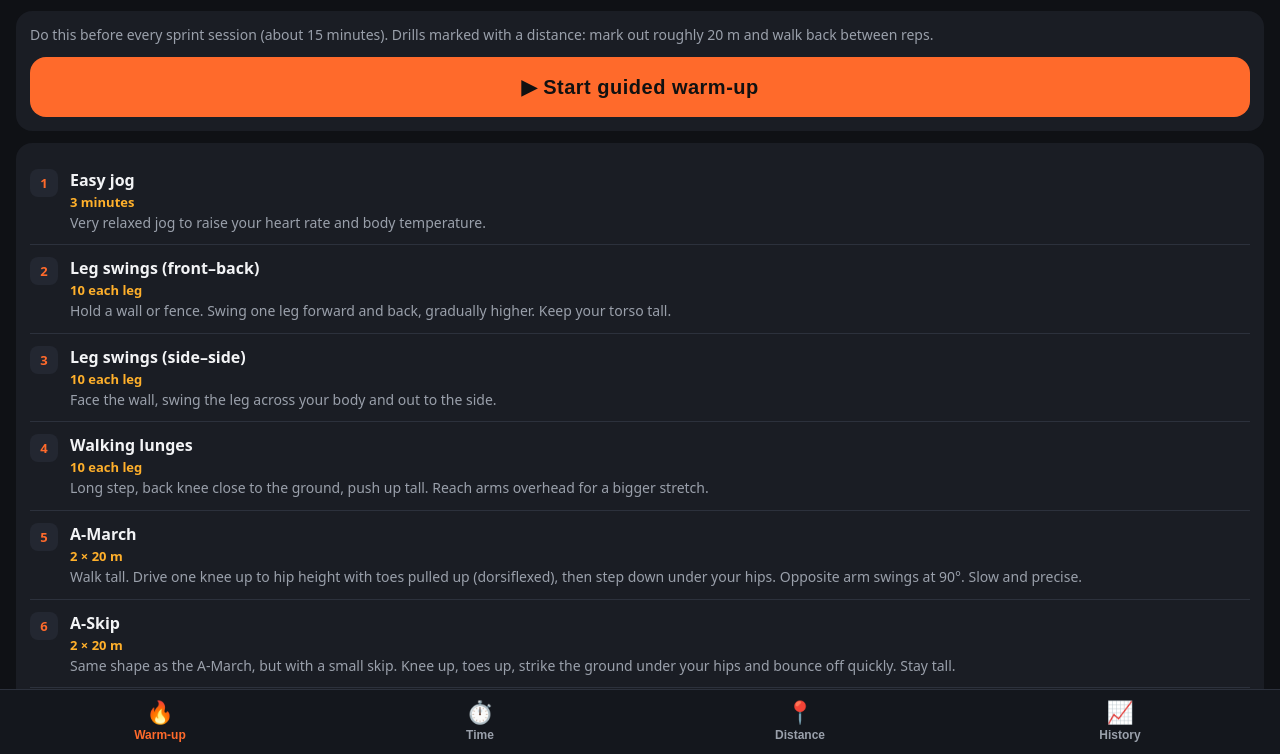
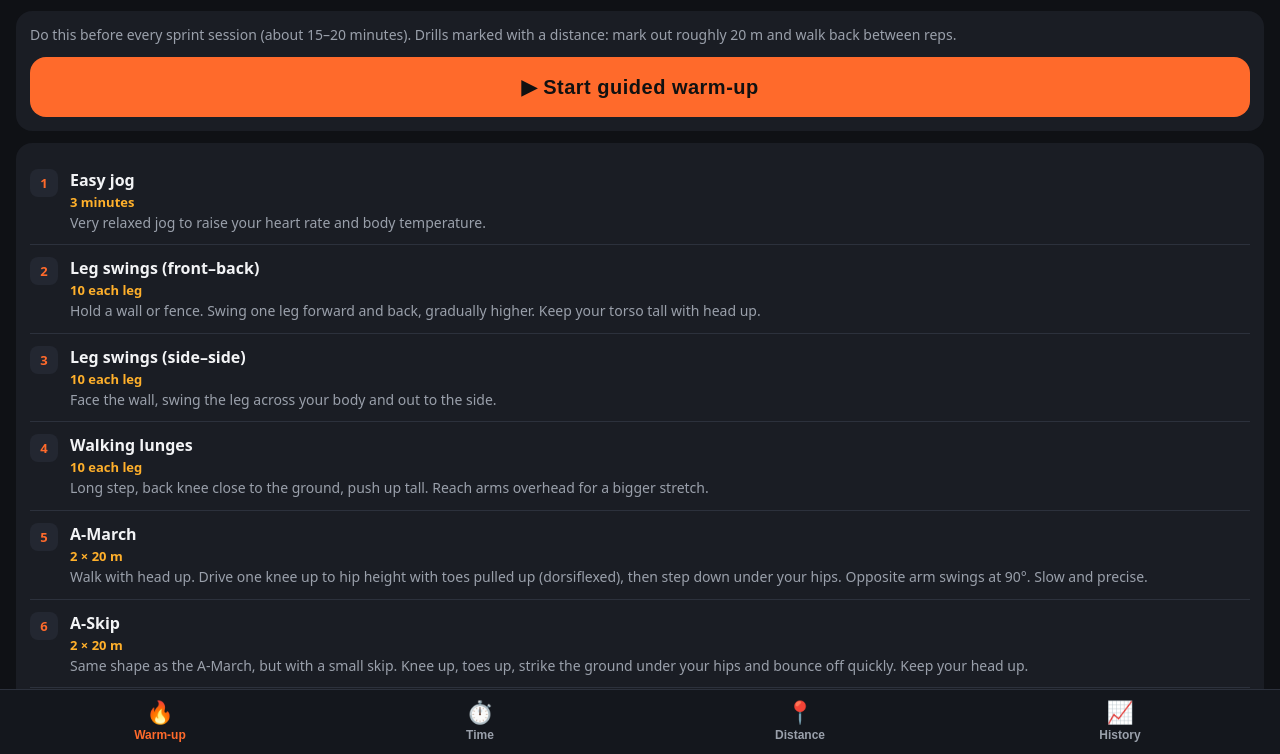
Before and after one commit to omarrjordan/sprint-coach, a plain HTML site: page index.html in a window 1280 px wide. Shown: the part 46-800 px from the top of the page. Drawn offline with Linux system fonts and the light colour scheme.

Commit message:
Add files via upload

```diff
--- a/index.html
+++ b/index.html
@@ -93,7 +93,7 @@
   <!-- WARM-UP -->
   <section class="view active" id="v-warmup">
     <div class="card">
-      <div class="muted">Do this before every sprint session (about 15 minutes). Drills marked with a distance: mark out roughly 20 m and walk back between reps.</div>
+      <div class="muted">Do this before every sprint session (about 15–20 minutes). Drills marked with a distance: mark out roughly 20 m and walk back between reps.</div>
       <button class="big-btn" id="startWarmup" style="margin-top:12px">▶ Start guided warm-up</button>
     </div>
     <div class="card" id="drillList"></div>
@@ -178,16 +178,19 @@
 /* ---------- Data ---------- */
 const DRILLS = [
   {name:"Easy jog", dose:"3 minutes", secs:180, how:"Very relaxed jog to raise your heart rate and body temperature."},
-  {name:"Leg swings (front–back)", dose:"10 each leg", secs:45, how:"Hold a wall or fence. Swing one leg forward and back, gradually higher. Keep your torso tall."},
+  {name:"Leg swings (front–back)", dose:"10 each leg", secs:45, how:"Hold a wall or fence. Swing one leg forward and back, gradually higher. Keep your torso tall with head up."},
   {name:"Leg swings (side–side)", dose:"10 each leg", secs:45, how:"Face the wall, swing the leg across your body and out to the side."},
   {name:"Walking lunges", dose:"10 each leg", secs:60, how:"Long step, back knee close to the ground, push up tall. Reach arms overhead for a bigger stretch."},
-  {name:"A-March", dose:"2 × 20 m", how:"Walk tall. Drive one knee up to hip height with toes pulled up (dorsiflexed), then step down under your hips. Opposite arm swings at 90°. Slow and precise."},
-  {name:"A-Skip", dose:"2 × 20 m", how:"Same shape as the A-March, but with a small skip. Knee up, toes up, strike the ground under your hips and bounce off quickly. Stay tall."},
+  {name:"A-March", dose:"2 × 20 m", how:"Walk with head up. Drive one knee up to hip height with toes pulled up (dorsiflexed), then step down under your hips. Opposite arm swings at 90°. Slow and precise."},
+  {name:"A-Skip", dose:"2 × 20 m", how:"Same shape as the A-March, but with a small skip. Knee up, toes up, strike the ground under your hips and bounce off quickly. Keep your head up."},
   {name:"B-Skip", dose:"2 × 20 m", how:"A-Skip, then extend the lower leg forward and paw it back down under you, like scraping the ground."},
+  {name:"Knees-to-chest (dynamic stretch)", dose:"2 × 20 m", how:"Walk forward with head up. Grab one knee just below the kneecap and pull it into your chest while rising onto the toes of the standing leg. Hold for a moment, step down and switch legs."},
   {name:"High knees", dose:"2 × 20 m", how:"Quick, short steps bringing knees to hip height. Stay on the balls of your feet, fast arms."},
   {name:"Butt kicks", dose:"2 × 20 m", how:"Quick steps pulling heels up toward your glutes. Knees stay pointing down."},
+  {name:"Alternate leg cycles", dose:"2 × 20 m", how:"Move forward at a slow jog with head up. Take one leg through a full sprint cycle — heel up under your hip, knee forward and up, foot pawing down and back under you — then the other leg. Smooth and rhythmic, not rushed."},
   {name:"Straight-leg bounds", dose:"2 × 20 m", how:"Legs nearly straight, pull the ground back under you with each step, landing on the ball of the foot."},
   {name:"Carioca", dose:"20 m each direction", how:"Move sideways, crossing the back leg in front then behind. Rotate the hips, keep the shoulders square."},
+  {name:"Hamstring sweeps (dynamic hamstring stretch)", dose:"10 each leg", how:"Step one heel forward with the leg straight and toes up. Hinge at the hips with a flat back and sweep both hands low past the front foot, then rise with head up and step into the next one with the other leg. Keep moving forward."},
   {name:"Build-up runs", dose:"3 × 50 m", how:"Run 1 at about 60% effort, run 2 at 75%, run 3 at 90%. Walk back between each. You're now ready to sprint."}
 ];
 const TIME_PRESETS = [6,8,10,15,20,30,45,60];
@@ -365,7 +368,7 @@ $("startTime").onclick = async () => {
     for(let r=1;r<=reps;r++){
       const label=`Rep ${r} of ${reps} · ${secs}s sprint`;
       await countdown(label, (r-1)/reps);
-      showRun("go"); goSignal(); setRun({phase:"GO!", info:"Sprint! Drive your arms, stay tall."});
+      showRun("go"); goSignal(); setRun({phase:"GO!", info:"Sprint! Drive your arms, head up."});
       const t0=performance.now(); let warned=false;
       await new Promise((res,rej)=>{
         quitRej.push(rej);
```
